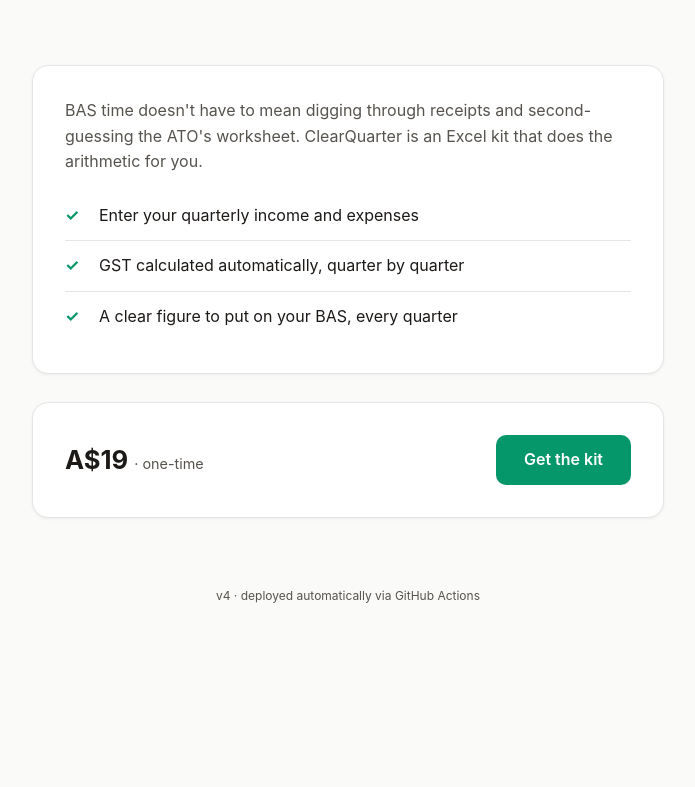
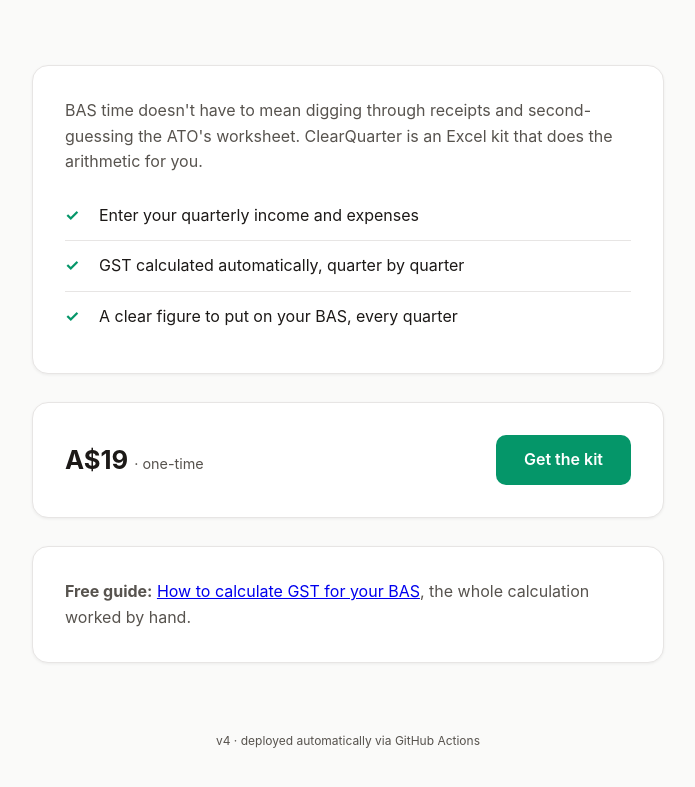
Before and after one commit to TheOnlyXic/clearquarter-ops, a plain HTML site: page index.html in a window 1280 px wide. Shown: the part 247-1034 px from the top of the page, without its empty margins (292-987 px from the left). Before the commit the page ends 900 px from the top, so only its background shows below. Drawn offline with Linux system fonts and the light colour scheme.

Commit message:
Update index.html

```diff
--- a/index.html
+++ b/index.html
@@ -132,7 +132,9 @@
         </div>
       </section>
     </main>
-
+    <section class="card">
+      <p><strong>Free guide:</strong> <a href="how-to-calculate-gst-bas.html">How to calculate GST for your BAS</a>, the whole calculation worked by hand.</p>
+    </section>
     <footer>v4 · deployed automatically via GitHub Actions</footer>
   </div>
 </body>
```
